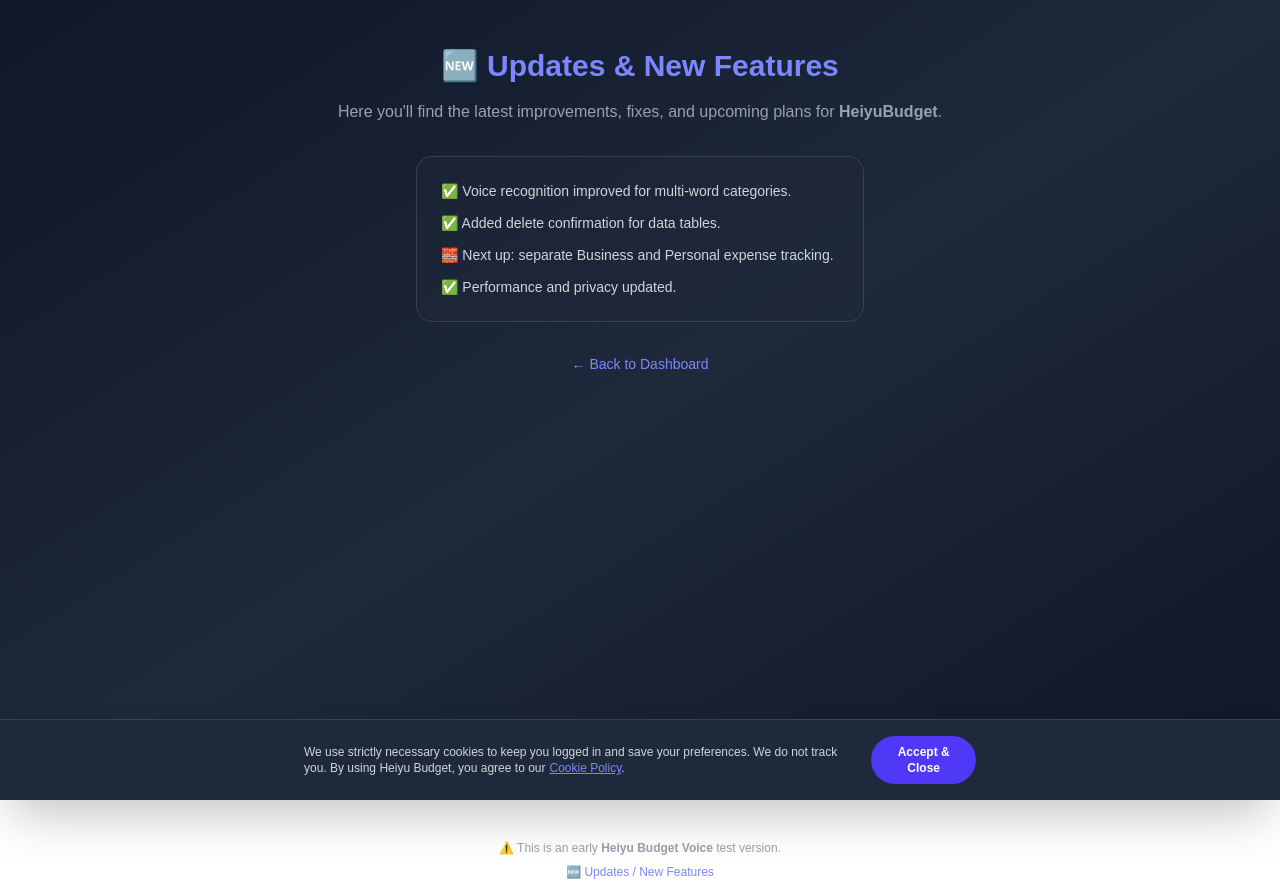
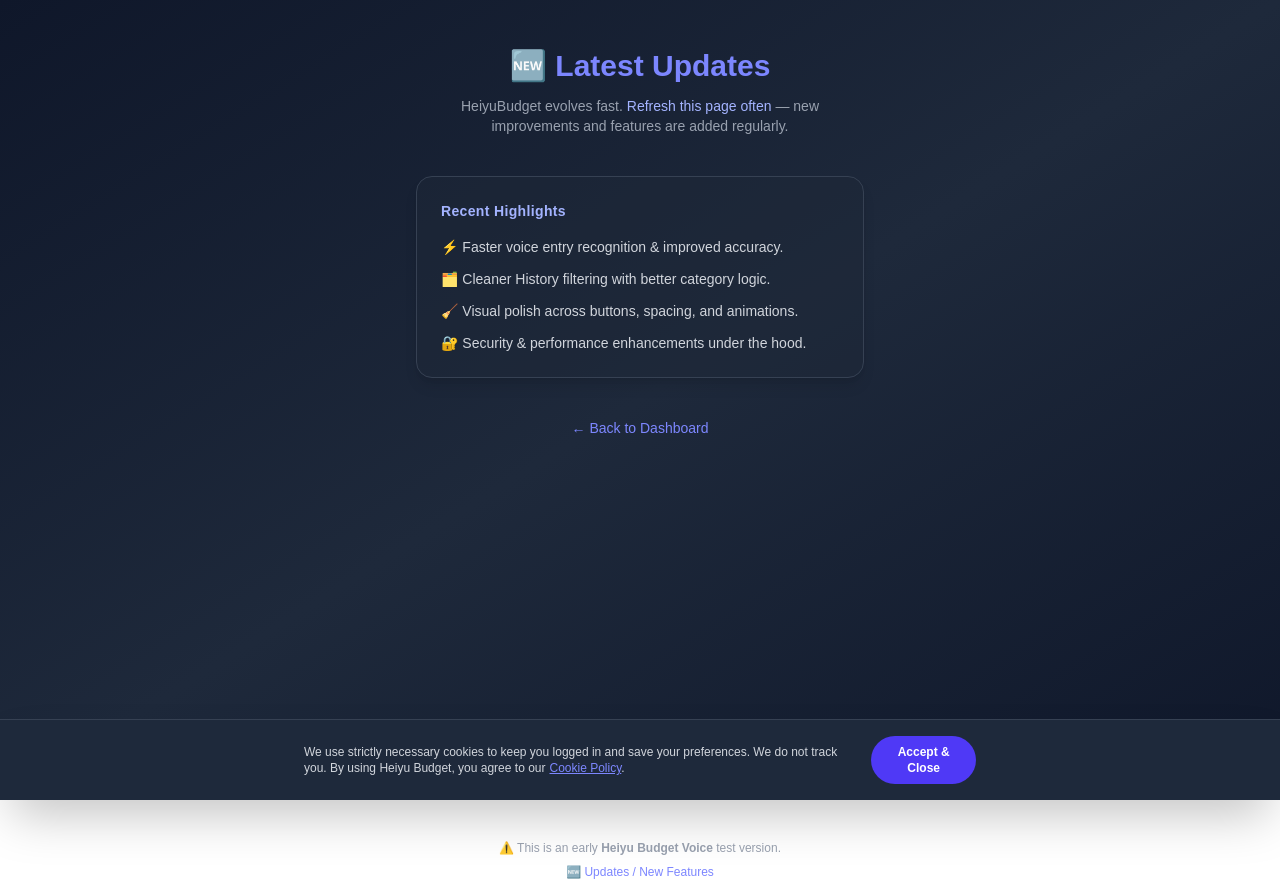
Before and after one commit to IrishDec/heiyu-budget-voice, a Next.js app in the folder frontend/: page /updates in a window 1280 px wide. Built offline with nearby package versions, Linux system fonts and the light colour scheme.

Commit message:
Update UpdatesPage: removed Coming Soon section

```diff
--- a/frontend/app/updates/page.tsx
+++ b/frontend/app/updates/page.tsx
@@ -5,20 +5,32 @@ import Link from "next/link";
 export default function UpdatesPage() {
   return (
     <main className="min-h-screen bg-gradient-to-br from-[#0f172a] via-[#1e293b] to-[#0f172a] text-white px-6 py-12 text-center">
-      <h1 className="text-3xl font-bold text-indigo-400 mb-4">🆕 Updates & New Features</h1>
-      <p className="text-gray-400 mb-8">
-        Here you'll find the latest improvements, fixes, and upcoming plans for <strong>HeiyuBudget</strong>.
+      <h1 className="text-3xl font-bold text-indigo-400 mb-3">
+        🆕 Latest Updates
+      </h1>
+
+      <p className="text-gray-400 mb-10 text-sm max-w-md mx-auto">
+        HeiyuBudget evolves fast. <span className="text-indigo-300">Refresh this page often</span> —
+        new improvements and features are added regularly.
       </p>
-      <div className="max-w-md mx-auto bg-gray-800/50 border border-gray-700 rounded-2xl p-6 text-left">
-        <ul className="space-y-3 text-sm text-gray-300">
-          <li>✅ Voice recognition improved for multi-word categories.</li>
-          <li>✅ Added delete confirmation for data tables.</li>
-          <li>🧱 Next up: separate Business and Personal expense tracking.</li>
-          <li>✅ Performance and privacy updated.</li>
+
+      <div className="max-w-md mx-auto bg-gray-800/50 border border-gray-700 rounded-2xl p-6 text-left shadow-lg">
+        <h2 className="text-indigo-300 font-semibold mb-4 text-sm tracking-wide">
+          Recent Highlights
+        </h2>
+
+        <ul className="space-y-3 text-gray-300 text-sm">
+          <li>⚡ Faster voice entry recognition & improved accuracy.</li>
+          <li>🗂️ Cleaner History filtering with better category logic.</li>
+          <li>🧹 Visual polish across buttons, spacing, and animations.</li>
+          <li>🔐 Security & performance enhancements under the hood.</li>
         </ul>
       </div>
 
-      <Link href="/" className="block mt-8 text-indigo-400 hover:text-indigo-300 text-sm">
+      <Link
+        href="/"
+        className="block mt-10 text-indigo-400 hover:text-indigo-300 text-sm"
+      >
         ← Back to Dashboard
       </Link>
     </main>
```
